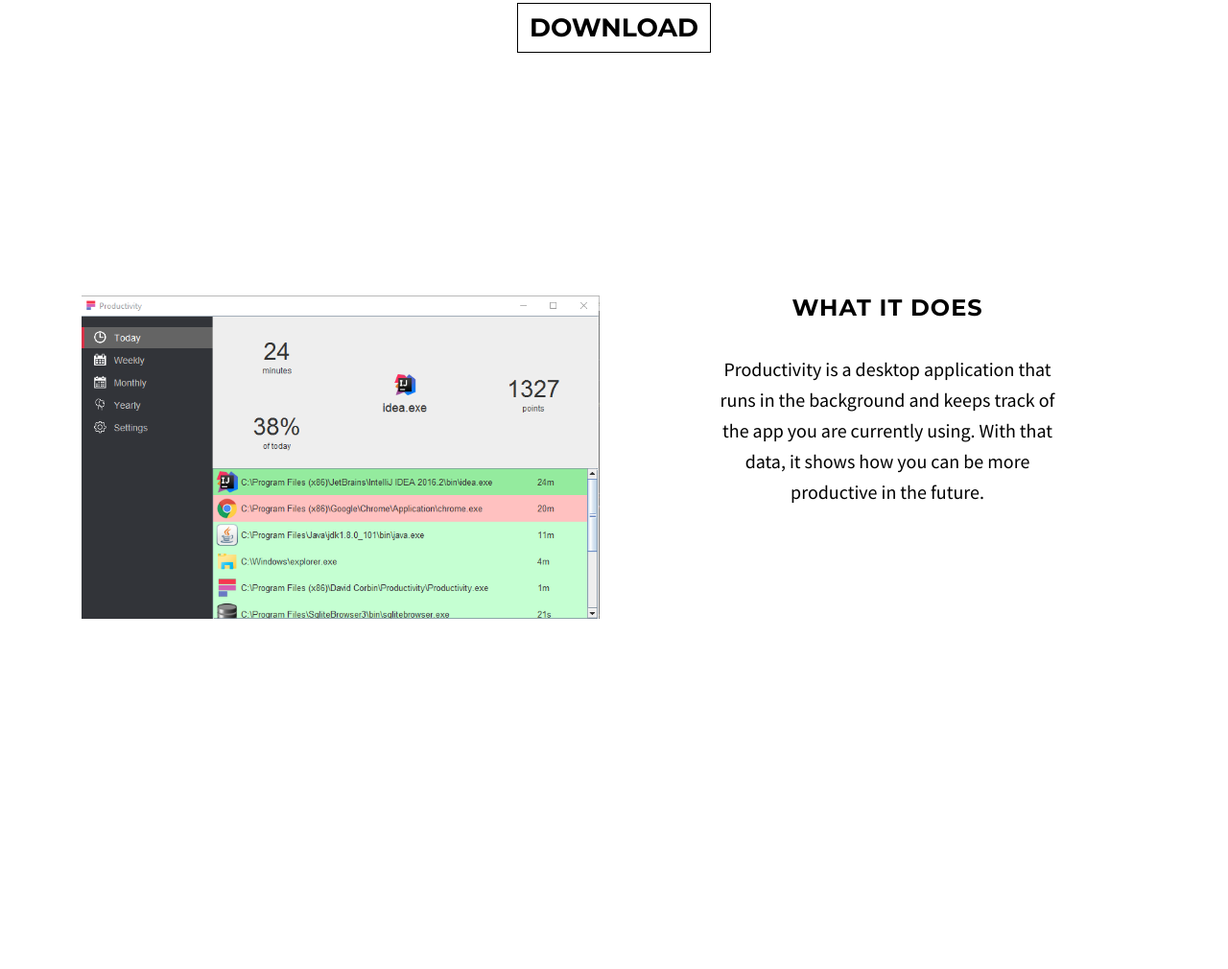
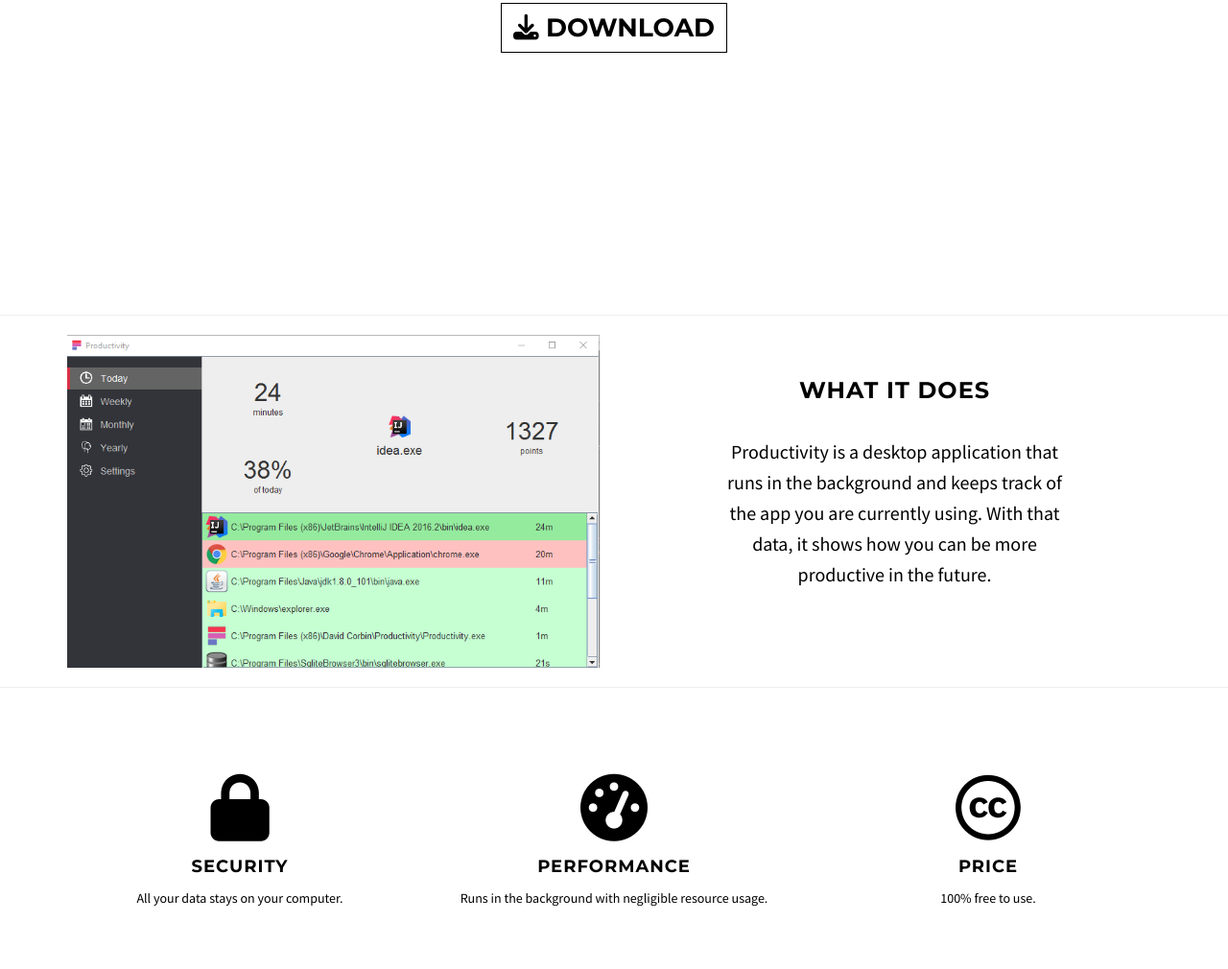
Before and after one commit to davidcorbin/p, a plain HTML site: page index.html in a window 1280 px wide. Shown: the part 492-1502 px from the top of the page at 96% size. Before the commit the page ends 1137 px from the top, so only its background shows below. Drawn offline with Linux system fonts and the light colour scheme.

Commit message:
Added row of items

```diff
--- a/css/style.css
+++ b/css/style.css
@@ -2,7 +2,7 @@
     width: 100%;
     height: 100%;
     font-family: "Source Sans Pro", "Helvetica Neue", Helvetica, Arial, sans-serif;
-    color: #fff;
+    color: #000;
     background-color: #fff;
     webkit-tap-highlight-color: rgba(255,255,255,.2);
 }
@@ -296,13 +296,13 @@
 
 ::-moz-selection {
     text-shadow: none;
-    background: #fcfcfc;
+    background: #a4fcaf;
     background: rgba(255,255,255,.2);
 }
 
 ::selection {
     text-shadow: none;
-    background: #fcfcfc;
+    background: #a4fcaf;
     background: rgba(255,255,255,.2);
 }
 
@@ -353,17 +353,50 @@
     opacity: 0;
 }
 
-#howitworks {
-    color: black;
+#whatitdoes {
     display: none;
 }
 
-#howitworks img {
+#whatitdoes .row {
+    display: flex;
+    align-items: center;
+}
+
+#whatitdoes img {
     max-width: 100%;
 }
 
-#howitworks .textpanel {
+#whatitdoes .textpanel {
     text-align: center;
+    display: inline-block;
+    vertical-align: middle;
+    float: none;
+}
+
+.pcons {
+    padding: 2em 0;
+    display: none;
+}
+
+.pcon {
+    text-align: center;
+}
+
+.pcon i {
+    padding: 0.6em 0 0.1em;
+    font-size: 5em;
+}
+
+.pcon h4 {
+    margin: 0.6em;
+}
+
+.pcon p {
+    font-size: 1em;
+}
+
+hr {
+    display: none;
 }
 
 /* Custom Scrollbar */
--- a/index.html
+++ b/index.html
@@ -25,7 +25,7 @@
 	<meta name="twitter:site" content="@davc0r">
 	<meta name="twitter:title" content="Productivity">
 	<meta name="twitter:description" content="Productivity - Get more done.">
-	<meta name="twitter:image" content="https://davidcorbin.github.io/p/Productivity-icon-128.png">
+	<meta name="twitter:image" content="https://davidcorbin.github.io/p/img/Productivity-icon-128.png">
 
 	<link rel="icon" type="image/x-icon" href="/favicon.ico">
 
@@ -33,7 +33,7 @@
 
 	<link href="css/bootstrap.min.css" rel="stylesheet">
 	<link href="css/style.css" rel="stylesheet">
-	<link href="font-awesome/css/font-awesome.min.css" rel="stylesheet" type="text/css">
+	<link href="font-awesome-4.6.3/css/font-awesome.min.css" rel="stylesheet" type="text/css">
 	<link href='https://fonts.googleapis.com/css?family=Source+Sans+Pro' rel='stylesheet' type='text/css'>
 	<link href="//fonts.googleapis.com/css?family=Montserrat:400,700" rel="stylesheet" type="text/css">
 
@@ -99,13 +99,16 @@
         <img src="img/Productivity-icon-128.png" class="herologo">
         <h1>Productivity</h1>
         <h2>Get more done.</h2>
-        <a href="download/" class="btn btn-default download">Download</a>
+        <a href="download/" class="btn btn-default download"><i class="fa fa-download"></i> Download</a>
     </div>
 </header>
 
+<hr>
+
 <section>
-    <div id="howitworks">
+	<div id="whatitdoes">
 		<div class="container">
+			<div class="row">
 				<div class="col-md-6 imagepanel">
 					<img src="img/screenshot1.png">
 				</div>
@@ -113,9 +116,30 @@
 					<h3>What it Does</h3>
 					<p>Productivity is a desktop application that runs in the background and keeps track of the app you are currently using. With that data, it shows how you can be more productive in the future.</p>
 				</div>
+			</div>
+		</div>
+	</div>
+</section>
 
+<hr>
+
+<section>
+	<div class="container pcons">
+		<div class="col-md-4 pcon">
+			<i class="fa fa-lock"></i>
+			<h4>Security</h4>
+			<p>All your data stays on your computer.</p>
 		</div>
-
+		<div class="col-md-4 pcon">
+			<i class="fa fa-tachometer"></i>
+			<h4>Performance</h4>
+			<p>Runs in the background with negligible resource usage.</p>
+		</div>
+		<div class="col-md-4 pcon">
+			<i class="fa fa-creative-commons"></i>
+			<h4>Price</h4>
+			<p>100% free to use.</p>
+		</div>
 	</div>
 </section>
 
--- a/js/script.js
+++ b/js/script.js
@@ -33,7 +33,9 @@
         $(".herocontent .download").fadeTo(1000, 1);
         // Fade in navbar
         $(".navbar").fadeTo(1000, 1, function(){
-            $("#howitworks").show();
+            $("#whatitdoes").show();
+            $(".pcons").show();
+            $("hr").show();
         });
     });
 });
```
Lines whose indentation alone changed are shown as unchanged.
